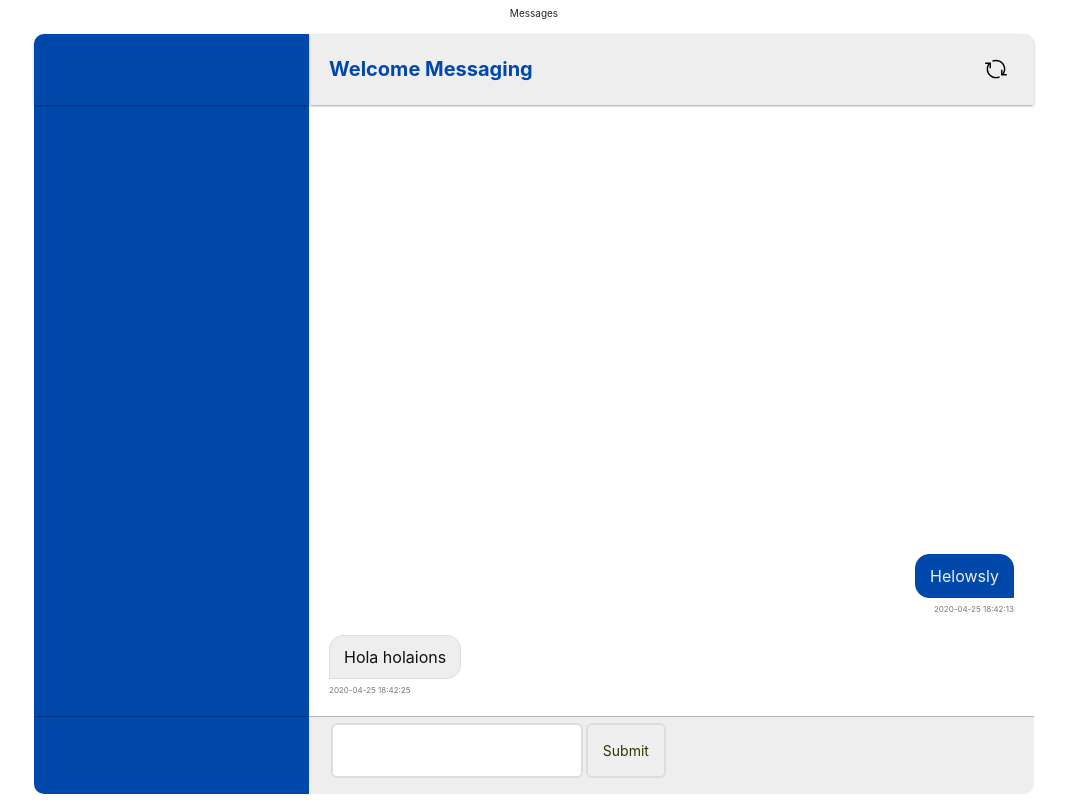
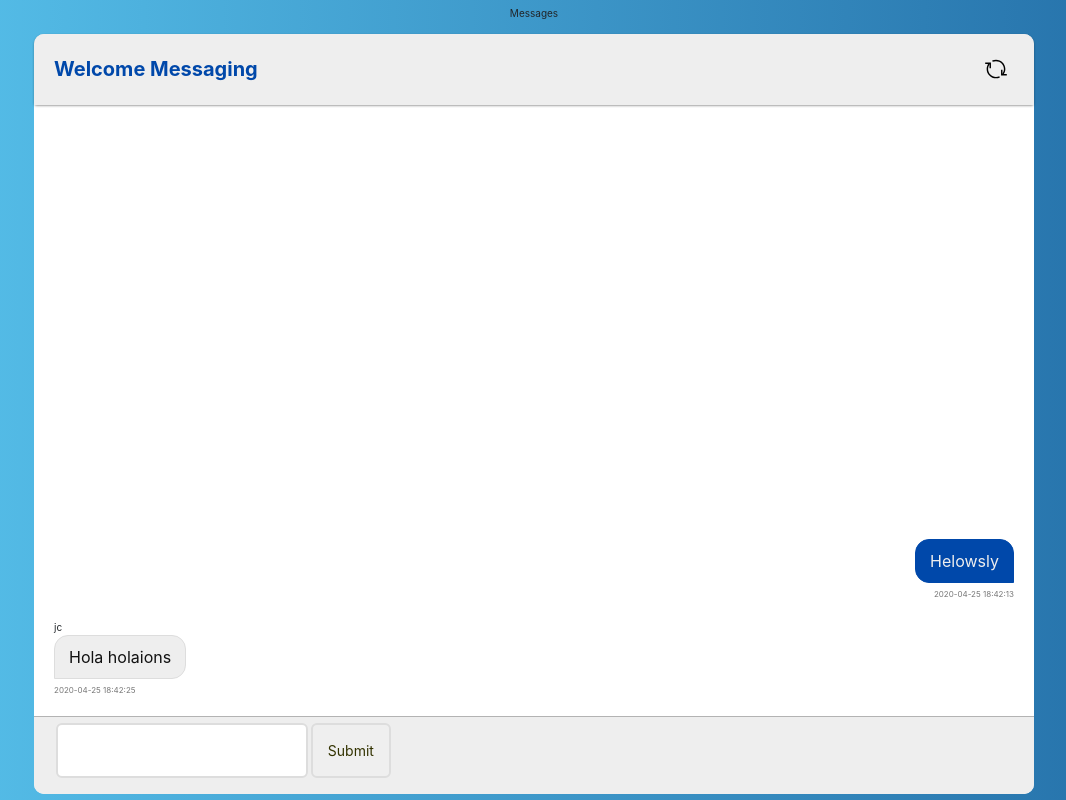
Before and after one commit to jcmpes/cs50messenger, a Flask app: page /chat in a window 1280 px wide. Shown: the whole page, without its empty margins (106-1172 px from the left). Run offline with Flask 2, Linux system fonts and the light colour scheme; a user stored in the database is signed in; some libraries are stand-ins or nearby versions.

Commit message:
Add name of other-messages

```diff
--- a/application.py
+++ b/application.py
@@ -71,8 +71,10 @@ def chat():
         # Update database
         message = request.form.get("message")
         user_id = int(session["user_id"])
+        user = db.execute("SELECT username FROM users WHERE id = :id", id=user_id)
+        username = user[0]["username"]
         if message:
-            db.execute("INSERT INTO messages (message, type, ts, user_id) VALUES (:message, 'text', :ts, :user_id)", message=message, ts=dateTimeObj, user_id=user_id)
+            db.execute("INSERT INTO messages (message, type, ts, user_id, username) VALUES (:message, 'text', :ts, :user_id, :username)", message=message, ts=dateTimeObj, user_id=user_id, username=username)
 
 
         # Render template passing in messages
--- a/helpers.py
+++ b/helpers.py
@@ -11,6 +11,6 @@ def login_required(f):
     @wraps(f)
     def decorated_function(*args, **kwargs):
         if session.get("user_id") is None:
-            return redirect("/login")
+            return redirect("/")
         return f(*args, **kwargs)
     return decorated_function
--- a/static/css/styles.css
+++ b/static/css/styles.css
@@ -5,12 +5,12 @@ body {
 
 html {
     font-family: Arial, Helvetica, sans-serif;
-    background: linear-gradient(to right, #57c1eb 0%, #246fa8 100%);
     font-size: 10px;
 }
 
 body {
     display: grid;
+    background: linear-gradient(to right, #57c1eb 0%, #246fa8 100%);
     place-items: center;
 }
 
@@ -18,78 +18,16 @@ body {
 #chat-container {
     display: grid;
     grid:
-        'search-container chat-title' 71px
-        'conversation-list chat-message-list' 1fr
-        'new-message-container chat-form' 78px
-        / 275px 1fr;
-    min-width: 800px;
+        'chat-title' 71px
+        'chat-message-list' 1fr
+        'chat-form' 78px;
+    min-width: 100px;
     max-width: 1000px;
     max-height: 800px;
     width: 100%;
     height: 95vh;
     background: #fff;
     border-radius: 10px;
-}
-
-#search-container,
-#conversation-list,
-#new-message-container {
-    background: #0048AA;
-}
-
-#search-container {
-    display: grid;
-    align-items: center;
-    padding: 0 20px;
-    grid-area: search-container;
-    border-radius: 10px 0 0 0;
-    box-shadow: 0 1px 3px -1px rgba(0,0,0,0.75);
-    z-index: 1;
-}
-
-#search-container input{
-    color: #eee;
-    outline: none;
-    font-weight: bold;
-    border-radius: 2px;
-    height: 30px;
-    border: 0;
-    padding-left: 48px;
-    padding-right: 20px;
-    font-size: 1.4rem;
-    background: url('../images/8search.svg') no-repeat rgba(255,255,255, 0.3);
-    background-position: 15px center;
-    background-size: 20px 20px;
-}
-
-#search-container input::placeholder {
-    color: #ddd;
-    font-weight: bold;
-}
-
-#conversation-list {
-    grid-area: conversation-list;
-}
-
-#new-message-container {
-    display: grid;
-    grid: 40px / 40px;
-    align-content: center;
-    grid-area: new-message-container;
-    border-top: 1px solid rgba(0,0,0,0.25);
-    border-radius: 0 0 0 10px;
-    padding: 0 15px;
-}
-
-#new-message-container a {
-    display: grid;
-    align-content: center;
-    justify-content: center;
-    background: #eee;
-    border-radius: 100%;
-    color: #002C88;
-    text-decoration: none;
-    font-size: 3.6rem;
 }
 
 #chat-title,
@@ -106,7 +44,7 @@ body {
     color: #0048AA;
     font-weight: bold;
     font-size: 2.0rem;
-    border-radius: 0 10px 0 0;
+    border-radius: 10px 10px 0 0;
     box-shadow: 0 1px 3px -1px rgba(0,0,0,0.75);
     padding: 0 20px;
 }
@@ -124,13 +62,13 @@ body {
 }
 
 #chat-form {
-    display: flex;
-    grid: 51px / 32px 1fr;
+    display: grid;
+    grid: 51px;
     align-content: center;
     align-items: center;
     grid-gap: 15px;
     grid-area: chat-form;
-    border-radius: 0 0 10px 0;
+    border-radius: 0 0 10px 10px;
     border-top: 1px solid rgba(0,0,0,0.25);
     padding-left: 22px;
     padding-right: 22px;
@@ -144,6 +82,7 @@ body {
     border-radius: 6px;
     font-size: 1.4rem;
 }
+
 
 .message-row {
     display: grid;
--- a/templates/chat.html
+++ b/templates/chat.html
@@ -6,16 +6,6 @@
 
 {% block body %}
         <div id="chat-container">
-            <div id="search-container">
-
-            </div>
-            <div id="conversation-list">
-
-            </div>
-
-            <div id="new-message-container">
-
-            </div>
             <div id="chat-title">
                 <span>Welcome Messaging</span>
                 <img src="static/images/refresh.svg" onClick="window.location.reload();" alt="Refresh" />
@@ -34,6 +24,7 @@
                         {% if message["user_id"] != user_id %}
                             <div id="chat-messsage-list">
                                 <div class="message-row other-message">
+                                    <div class="message-sender">{{ message["username"] }}</div>
                                     <div class="message-text">{{ message["message"] }}</div>
                                     <div class="message-time">{{ message["ts"] }}</div>
                                 </div>
--- a/templates/layout.html
+++ b/templates/layout.html
@@ -1,7 +1,8 @@
 <!DOCTYPE html>
 
-<html lang="en">
+<html id="html" lang="en">
     <head>
+        <meta name="viewport" content="width=device-width, initial-scale=1.0">
         <!-- documentation at http://getbootstrap.com/docs/4.1/, alternative themes at https://bootswatch.com/ -->
         <link href="https://maxcdn.bootstrapcdn.com/bootstrap/4.1.3/css/bootstrap.min.css" rel="stylesheet">
         <link href="https://stackpath.bootstrapcdn.com/font-awesome/4.7.0/css/font-awesome.min.css" rel="stylesheet">
```
Also changed, not shown: messages.db, 6 other files.
